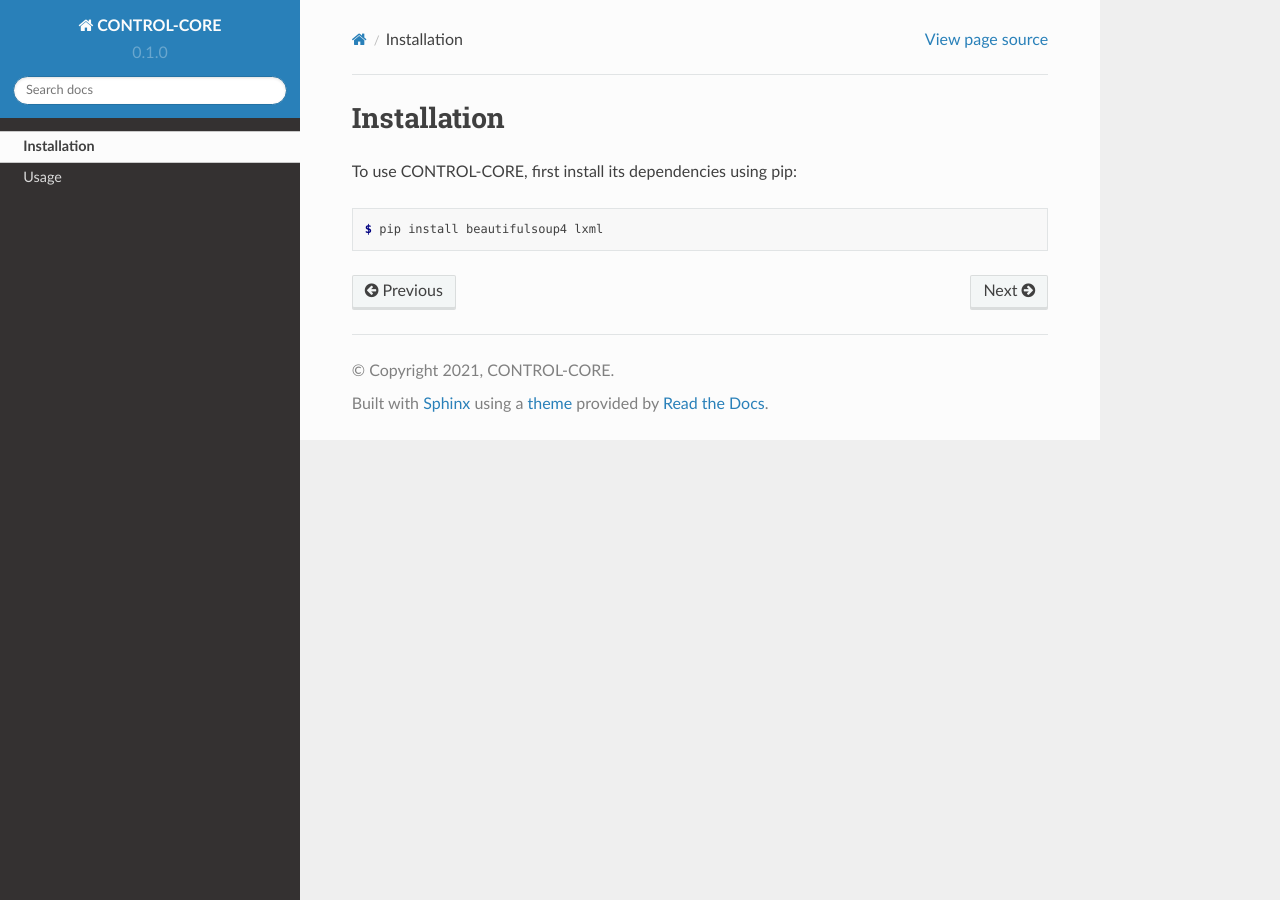
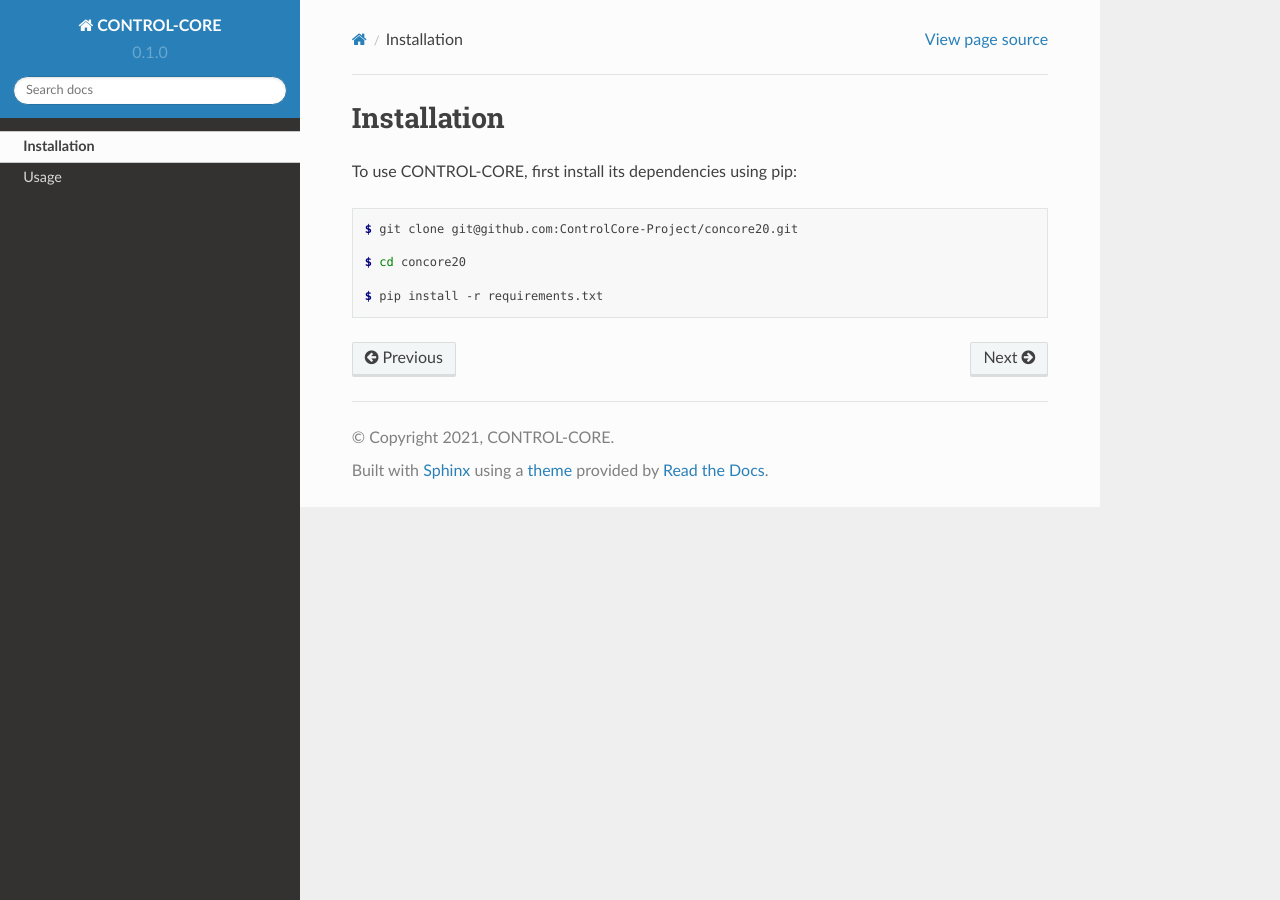
Before and after one commit to ControlCore-Project/documentation, a Sphinx documentation site: the page built from docs/source/installation.rst, in a window 1280 px wide. Built offline with Sphinx 7.4.7 and the Read the Docs theme 2.0.0, drawn with Linux system fonts in a browser that asks for light colours.

Commit message:
Update installation.rst

```diff
--- a/docs/source/installation.rst
+++ b/docs/source/installation.rst
@@ -4,4 +4,8 @@
 
 .. code-block:: console
 
- $ pip install beautifulsoup4 lxml
+ $ git clone git@github.com:ControlCore-Project/concore20.git
+
+ $ cd concore20
+
+ $ pip install -r requirements.txt
```
